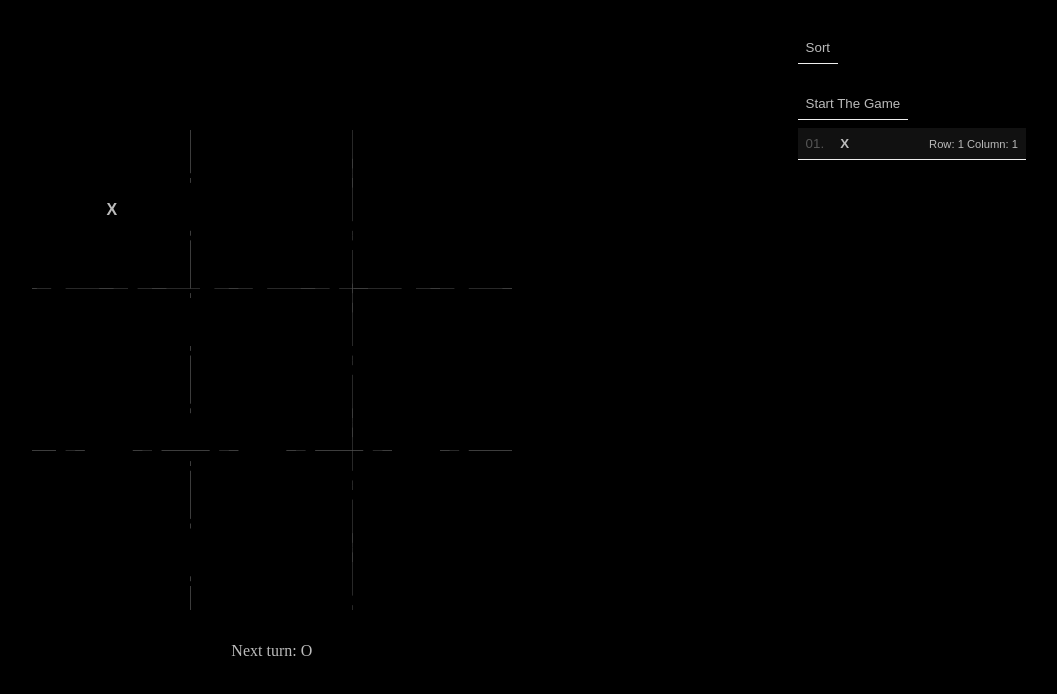
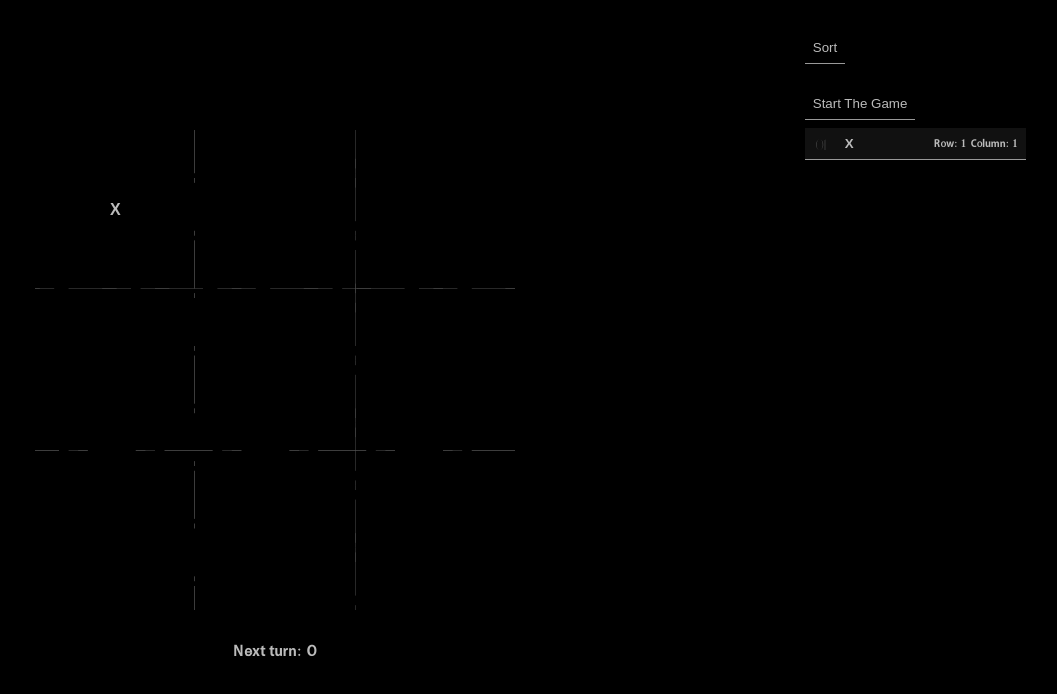
Before and after one commit to abdulrahmanhatem/tic-tac-toe, a React (Create React App) app: page / in a window 1280 px wide. Both pictures are taken after a click on the button 392 px from the left and 209 px from the top of the page. Shown: the top 694 px of the page, without its empty margins (222-1279 px from the left). Built offline with nearby package versions, Linux system fonts and the light colour scheme.

Commit message:
add fonts

```diff
--- a/src/App.js
+++ b/src/App.js
@@ -92,7 +92,7 @@ export default function Game() {
     if (move > 0) {
       description =
       <div className="description">
-        <span className="move">0{move}.</span>
+        <span className="move">0{move}</span>
         <span className="player">{squares[indexes[move-1]]}</span>
         <span className="square">Row: <strong>{locations[indexes[move-1]]?.row}</strong> Column: <strong>{locations[indexes[move-1]]?.col}</strong></span>
       </div>;
--- a/src/styles.css
+++ b/src/styles.css
@@ -1,6 +1,15 @@
+@font-face {
+  font-family: "sorreda";
+  src: url(./fonts/SorredaPro.ttf) format("truetype");
+}
+@font-face {
+  font-family: "nutellaBold";
+  src: url(./fonts/nutellaBold.ttf) format("truetype");
+}
 :root{
   --view-ratio: 1rem;
-
+  --secondary-font: "sorreda", serif;
+  --fancy-font: "nutellaBold", serif;
 }
 body {
   display: flex;
@@ -9,6 +18,7 @@ body {
   margin: 0;
   block-size: 100svh;
   inline-size: 100%;
+  font-family: var(--fancy-font);
 }
 #root{
   inline-size: 100%;
@@ -90,7 +100,7 @@ svg.line:nth-of-type(4){
 }
 .game-info button{
   border: none;
-  border-bottom: 1px solid #eee;
+  border-bottom: .1rem solid #999;
   background: transparent;
   color: #bbb;
   padding: .5rem;
@@ -102,9 +112,11 @@ svg.line:nth-of-type(4){
   display: flex;
   align-items: center;
 }
-.game-info .description .move{
-  color:#555;
+.game-info .description .move {
+  color: #555;
   margin-inline-end: 1rem;
+  font-family: var(--secondary-font);
+  inline-size: 1rem;
 }
 .game-info .description .player {
   margin-inline-end: 5rem;
@@ -113,6 +125,7 @@ svg.line:nth-of-type(4){
 .game-info .description .square{
   font-weight: 100;
   font-size: 0.7rem;
+  font-family: var(--fancy-font);
 }
 .game-info .description .square strong{
   font-weight: 500;
@@ -125,7 +138,6 @@ svg.line:nth-of-type(4){
 .game-info button.current{
   background: #111;
 }
-
 .square.win{
   background: #003100;
 }
```
Also changed, not shown: src/fonts/SorredaPro.ttf (added), src/fonts/nutellaBold.ttf (added).
